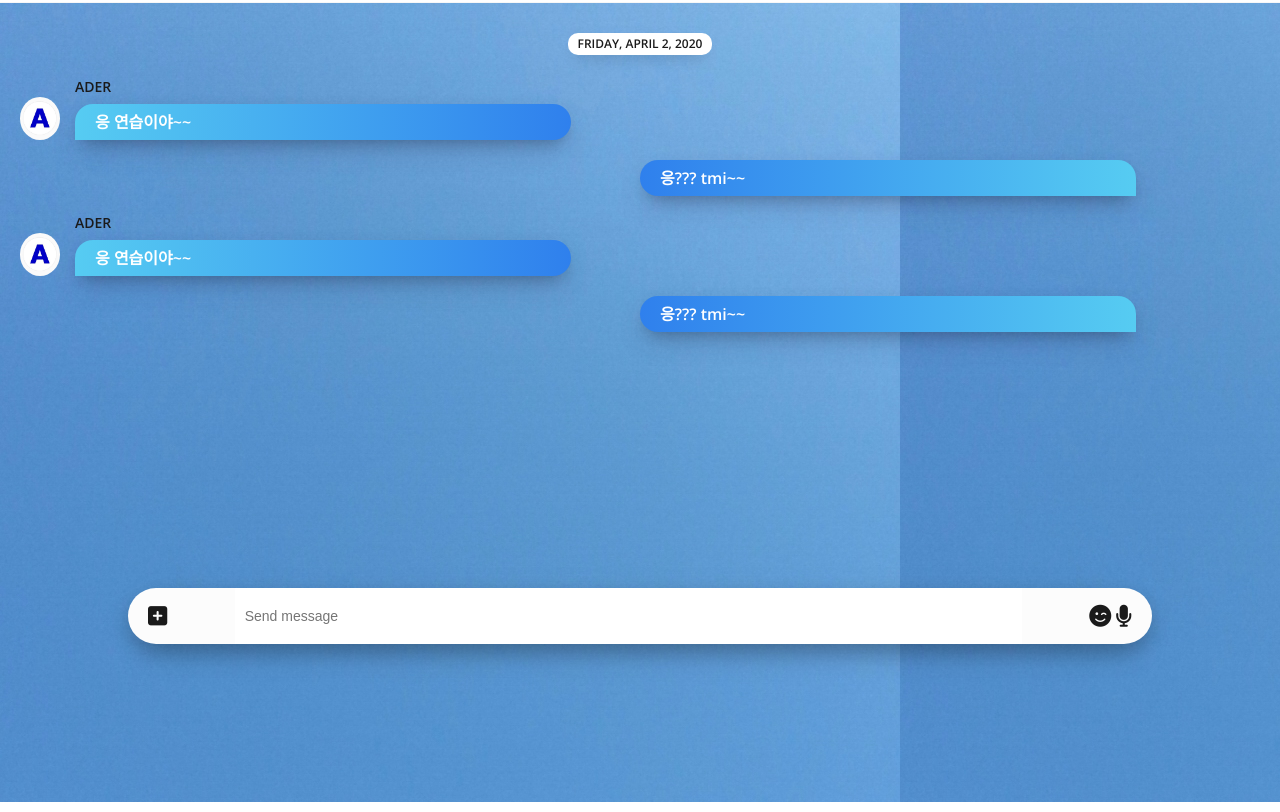
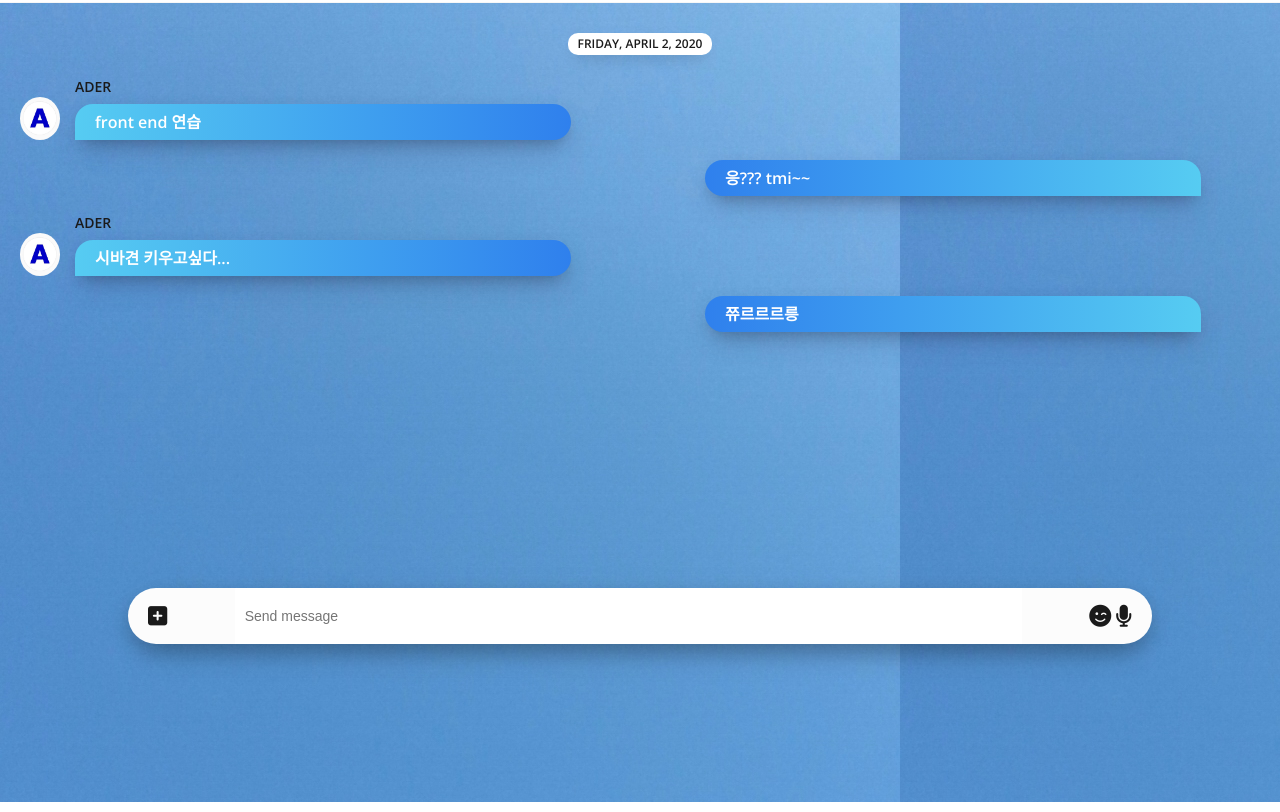
Before and after one commit to zbqmgldjfh/kakao-clone, a plain HTML site: page chat.html in a window 1280 px wide. Shown: the part 106-918 px from the top of the page. Drawn offline with nearby package versions, Linux system fonts and the light colour scheme.

Commit message:
버그수정

```diff
--- a/chat.html
+++ b/chat.html
@@ -49,16 +49,15 @@
           <div class="message__content">
             <span class="message__author">ADER</span>
             <span class="message__bubble">
-              응 연습이야~~
+              front end 연습
             </span>
           </div>
         </li>
         <li class="sent__message message">
-          <span class="message__timestamp"></span>
           <div class="message__content">
-            <div class="message__bubble">
+            <span class="message__bubble">
               응??? tmi~~
-            </div>
+            </span>
           </div>
         </li>
         <li class="incomming__message message">
@@ -66,16 +65,15 @@
           <div class="message__content">
             <span class="message__author">ADER</span>
             <span class="message__bubble">
-              응 연습이야~~
+              시바견 키우고싶다...
             </span>
           </div>
         </li>
         <li class="sent__message message">
-          <span class="message__timestamp"></span>
           <div class="message__content">
-            <div class="message__bubble">
-              응??? tmi~~
-            </div>
+            <span class="message__bubble">
+              쮸르르르릉
+            </span>
           </div>
         </li>
       </ul>
--- a/css/chat.css
+++ b/css/chat.css
@@ -121,3 +121,7 @@
   border-bottom-right-radius: 0px;
   background-image: linear-gradient(to left, #56ccf2, #2f80ed);
 }
+
+.sent__message .message__content {
+  margin-left: 65px;
+}
```
